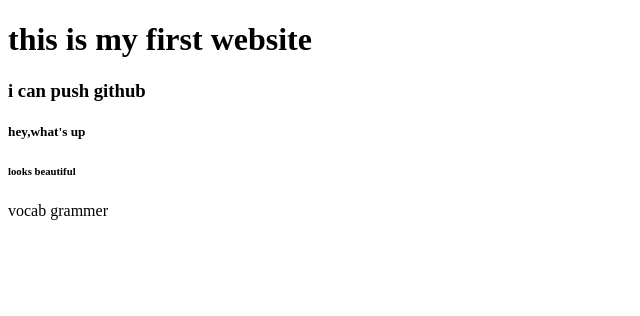
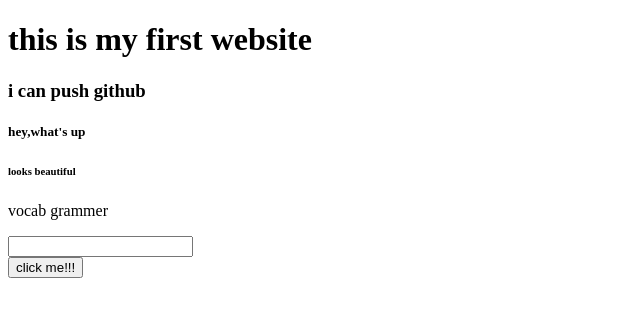
Before and after one commit to asickbappy/my-first-website, a plain HTML site: page index.html in a window 1280 px wide. Shown: the whole page, without its empty margins (0-640 px from the left). Drawn offline with Linux system fonts and the light colour scheme.

Commit message:
done adding button

```diff
--- a/index.html
+++ b/index.html
@@ -12,5 +12,8 @@
     <h5>hey,what's up</h5>
     <h6>looks beautiful</h6>
     <p>vocab grammer</p>
+    <input type="text">
+    <br>
+    <button>click me!!!</button>
 </body>
 </html>
```
